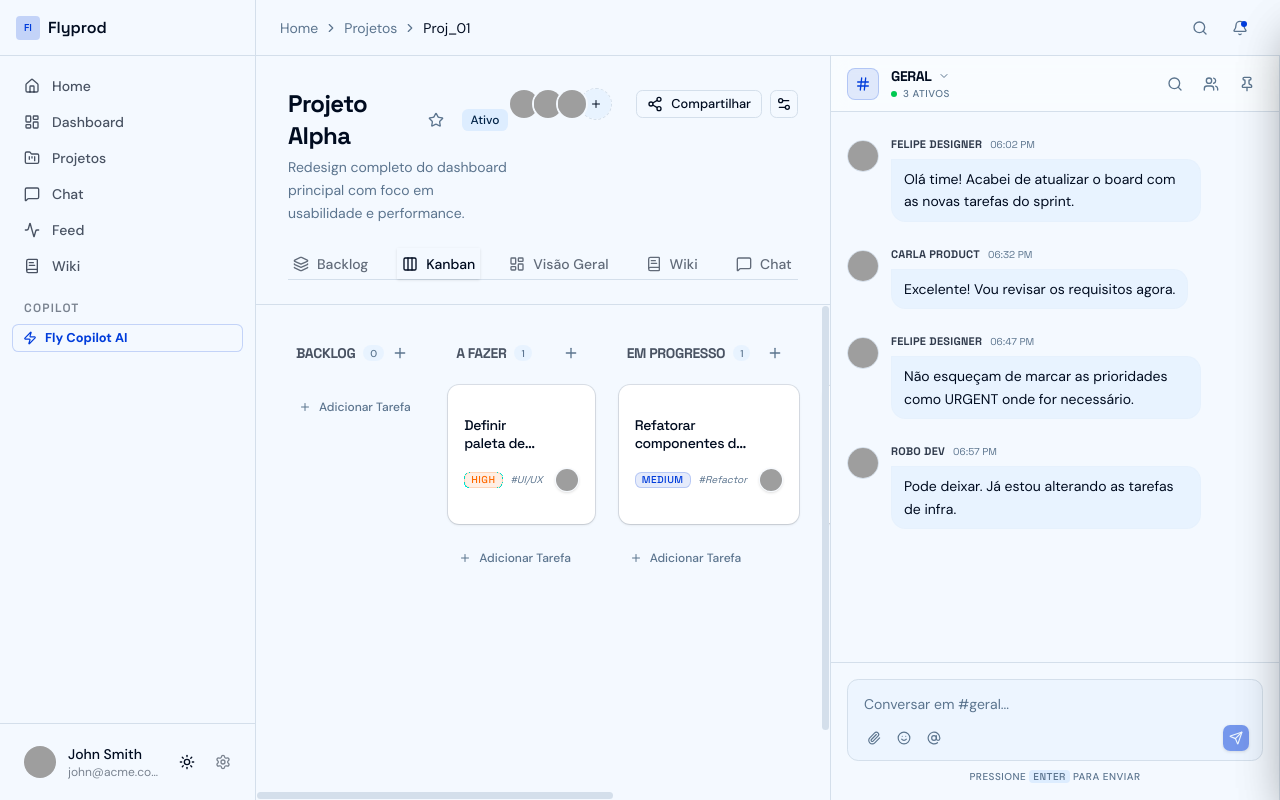
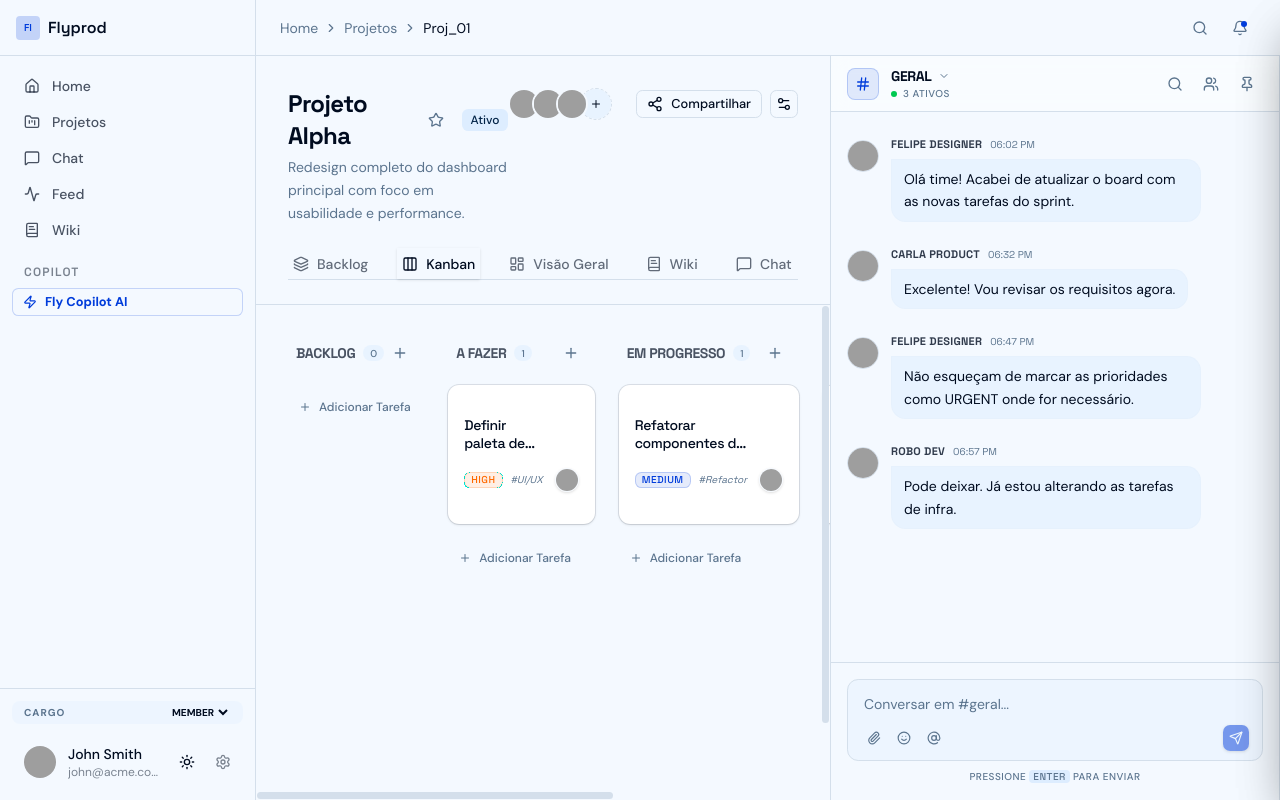
Before and after one commit to leandroota/b2b-saas-web, a Next.js app: page /projects/proj_01 in a window 1280 px wide. Built offline with nearby package versions, Linux system fonts and the light colour scheme; grey boxes are pictures that could not be loaded.

Commit message:
feat: complete Phase 2 with RBAC, Skeletons and UI polish

```diff
--- /dev/null
+++ b/src/components/auth/permission-guard.tsx
@@ -0,0 +1,23 @@
+"use client";
+
+import { useAppStore, UserRole } from "@/store/use-app-store";
+import React from "react";
+
+interface PermissionGuardProps {
+    role: UserRole;
+    children: React.ReactNode;
+    fallback?: React.ReactNode;
+}
+
+export function PermissionGuard({ role, children, fallback = null }: PermissionGuardProps) {
+    const { currentUser } = useAppStore();
+
+    // Basic logic: ADMIN can do everything, MEMBER only matches 'MEMBER'
+    const hasPermission = currentUser.role === "ADMIN" || currentUser.role === role;
+
+    if (!hasPermission) {
+        return <>{fallback}</>;
+    }
+
+    return <>{children}</>;
+}
--- a/src/components/layout/sidebar.tsx
+++ b/src/components/layout/sidebar.tsx
@@ -1,6 +1,8 @@
 "use client";
 
 import Link from "next/link";
+import { useAppStore } from "@/store/use-app-store";
+import { ModeToggle } from "@/components/mode-toggle";
 import {
     Home,
     FolderKanban,
@@ -15,12 +17,11 @@ import {
 import { cn } from "@/lib/utils";
 import { Button } from "@/components/ui/button";
 import { Avatar, AvatarFallback, AvatarImage } from "@/components/ui/avatar";
-import { useAppStore } from '@/store/use-app-store'; // Added useAppStore import
-import { ModeToggle } from "@/components/mode-toggle";
+import { PermissionGuard } from "@/components/auth/permission-guard";
 
 const navItems = [
     { icon: Home, label: "Home", href: "/" },
-    { icon: LayoutDashboard, label: "Dashboard", href: "/dashboard" },
+    { icon: LayoutDashboard, label: "Dashboard", href: "/dashboard", role: 'ADMIN' },
     { icon: FolderKanban, label: "Projetos", href: "/projects" },
     { icon: MessageSquare, label: "Chat", href: "/chat" },
     { icon: Activity, label: "Feed", href: "/feed" },
@@ -28,7 +29,7 @@ const navItems = [
 ];
 
 export function Sidebar() {
-    const { isCopilotOpen, toggleCopilot } = useAppStore();
+    const { isCopilotOpen, toggleCopilot, currentUser, setUserRole } = useAppStore();
 
     return (
         <aside className="w-64 border-r border-sidebar-border bg-sidebar flex flex-col h-full shrink-0">
@@ -44,7 +45,8 @@ export function Sidebar() {
 
             {/* Primary Navigation */}
             <nav className="flex-1 overflow-y-auto p-3 space-y-1">
-                {navItems.map((item) => (
+                {navItems.map((item) => {
+                    const content = (
                         <Link key={item.href} href={item.href}>
                             <span
                                 className={cn(
@@ -56,7 +58,18 @@ export function Sidebar() {
                                 {item.label}
                             </span>
                         </Link>
-                ))}
+                    );
+
+                    if (item.role) {
+                        return (
+                            <PermissionGuard key={item.href} role={item.role as any}>
+                                {content}
+                            </PermissionGuard>
+                        );
+                    }
+
+                    return content;
+                })}
 
                 <div className="pt-4 pb-2">
                     <div className="px-3 text-xs font-mono font-semibold text-sidebar-foreground/50 mb-2 uppercase tracking-widest">
@@ -79,7 +92,20 @@ export function Sidebar() {
             </nav>
 
             {/* User Footer */}
-            <div className="p-3 border-t border-sidebar-border shrink-0">
+            <div className="p-3 border-t border-sidebar-border shrink-0 space-y-3">
+                {/* Role Switcher Test */}
+                <div className="flex items-center justify-between px-3 py-1 bg-muted/30 rounded-lg">
+                    <span className="text-[10px] font-bold uppercase tracking-widest text-muted-foreground">Cargo</span>
+                    <select
+                        className="bg-transparent text-[10px] font-bold uppercase focus:outline-none"
+                        value={currentUser.role}
+                        onChange={(e) => setUserRole(e.target.value as any)}
+                    >
+                        <option value="ADMIN">Admin</option>
+                        <option value="MEMBER">Member</option>
+                    </select>
+                </div>
+
                 <div className="flex items-center gap-3 px-3 py-2 rounded-md hover:bg-sidebar-accent transition-colors cursor-pointer">
                     <Avatar className="size-8 rounded-md">
                         <AvatarImage src="https://github.com/shadcn.png" />
--- /dev/null
+++ b/src/components/layout/skeletons.tsx
@@ -0,0 +1,52 @@
+"use client";
+
+import { Skeleton } from "@/components/ui/skeleton";
+
+export function KanbanSkeleton() {
+    return (
+        <div className="h-full flex flex-col overflow-hidden">
+            <div className="flex gap-6 p-8 h-full">
+                {[...Array(4)].map((_, i) => (
+                    <div key={i} className="w-[300px] flex flex-col gap-6">
+                        <div className="flex items-center justify-between px-2 shrink-0">
+                            <Skeleton className="h-4 w-24 bg-muted/50" />
+                            <Skeleton className="size-8 rounded-md bg-muted/50" />
+                        </div>
+                        <div className="space-y-4">
+                            {[...Array(3)].map((_, j) => (
+                                <div key={j} className="p-4 rounded-xl border border-border/50 space-y-3 bg-muted/10">
+                                    <Skeleton className="h-4 w-full" />
+                                    <Skeleton className="h-3 w-2/3" />
+                                    <div className="flex justify-between pt-2">
+                                        <Skeleton className="h-4 w-12 rounded-full" />
+                                        <Skeleton className="size-6 rounded-full" />
+                                    </div>
+                                </div>
+                            ))}
+                        </div>
+                    </div>
+                ))}
+            </div>
+        </div>
+    );
+}
+
+export function DashboardSkeleton() {
+    return (
+        <div className="p-8 space-y-8 animate-pulse">
+            <div className="space-y-2">
+                <Skeleton className="h-8 w-64" />
+                <Skeleton className="h-4 w-96" />
+            </div>
+            <div className="grid grid-cols-1 md:grid-cols-2 lg:grid-cols-4 gap-4">
+                {[...Array(4)].map((_, i) => (
+                    <Skeleton key={i} className="h-32 rounded-xl" />
+                ))}
+            </div>
+            <div className="grid grid-cols-1 lg:grid-cols-3 gap-6">
+                <Skeleton className="lg:col-span-2 h-[400px] rounded-xl" />
+                <Skeleton className="h-[400px] rounded-xl" />
+            </div>
+        </div>
+    );
+}
--- a/src/features/dashboard/components/management-dashboard.tsx
+++ b/src/features/dashboard/components/management-dashboard.tsx
@@ -1,6 +1,6 @@
 "use client";
 
-import { useState } from "react";
+import { useState, useEffect } from "react";
 import {
     LayoutDashboard,
     ArrowUpRight,
@@ -21,6 +21,7 @@ import { Badge } from "@/components/ui/badge";
 import { Progress } from "@/components/ui/progress";
 import { ScrollArea } from "@/components/ui/scroll-area";
 import { cn } from "@/lib/utils";
+import { DashboardSkeleton } from "@/components/layout/skeletons";
 
 const MOCK_KPIS = [
     { label: "Projetos Ativos", value: "12", change: "+2", indicator: "up", icon: LayoutDashboard },
@@ -37,6 +38,15 @@ const MOCK_PROJECT_HEALTH = [
 ];
 
 export function ManagementDashboard() {
+    const [isLoading, setIsLoading] = useState(true);
+
+    useEffect(() => {
+        const timer = setTimeout(() => setIsLoading(false), 1200);
+        return () => clearTimeout(timer);
+    }, []);
+
+    if (isLoading) return <DashboardSkeleton />;
+
     return (
         <div className="p-8 space-y-8 animate-in fade-in duration-700">
             {/* Header */}
--- a/src/features/projects/components/kanban-board.tsx
+++ b/src/features/projects/components/kanban-board.tsx
@@ -11,6 +11,7 @@ import { Task, TaskStatus } from "../lib/task-schema";
 import { CreateTaskSheet } from "./create-task-sheet";
 import { useAppStore } from "@/store/use-app-store";
 import { useEffect } from "react";
+import { KanbanSkeleton } from "@/components/layout/skeletons";
 
 const COLUMNS: { id: TaskStatus; label: string }[] = [
     { id: "BACKLOG", label: "Backlog" },
@@ -25,8 +26,14 @@ interface KanbanBoardProps {
 }
 
 export function KanbanBoard({ tasks }: KanbanBoardProps) {
+    const [isLoading, setIsLoading] = useState(true);
     // Basic state to hold tasks, in a real app this would use a more robust state manager or optimistic UI
     const [boardTasks, setBoardTasks] = useState(tasks);
+
+    useEffect(() => {
+        const timer = setTimeout(() => setIsLoading(false), 800);
+        return () => clearTimeout(timer);
+    }, []);
 
     // UI State for task creation
     const [createTaskOpen, setCreateTaskOpen] = useState(false);
@@ -43,6 +50,8 @@ export function KanbanBoard({ tasks }: KanbanBoardProps) {
             blockedCount: boardTasks.filter(t => t.priority === "URGENT").length, // Usando URGENt como proxy de bloqueio
         });
     }, [boardTasks, setProjectContext]);
+
+    if (isLoading) return <KanbanSkeleton />;
 
     const handleCreateTask = (status: TaskStatus) => {
         setDefaultStatus(status);
--- a/src/features/wiki/components/wiki-view.tsx
+++ b/src/features/wiki/components/wiki-view.tsx
@@ -21,6 +21,7 @@ import {
 } from "lucide-react";
 import { useAppStore } from "@/store/use-app-store";
 import { useEffect } from "react";
+import { PermissionGuard } from "@/components/auth/permission-guard";
 import { Button } from "@/components/ui/button";
 import { Input } from "@/components/ui/input";
 import { ScrollArea } from "@/components/ui/scroll-area";
@@ -225,15 +226,16 @@ export function WikiView() {
 
                     <div className="flex items-center gap-2">
                         {!isEditing ? (
-                            <Button
-                                variant="outline"
-                                size="sm"
-                                onClick={handleEdit}
-                                className="h-8 gap-2 text-xs font-bold uppercase tracking-wider border-primary/20 text-primary hover:bg-primary/10 transition-all hover:scale-105"
-                            >
-                                <Edit3 className="size-3.5" />
-                                Editar
-                            </Button>
+                            <PermissionGuard role="ADMIN">
+                                <Button
+                                    variant="ghost"
+                                    size="icon-xs"
+                                    className="size-8 text-muted-foreground hover:bg-primary/10 hover:text-primary transition-all"
+                                    onClick={handleEdit}
+                                >
+                                    <Edit3 className="size-3.5" />
+                                </Button>
+                            </PermissionGuard>
                         ) : (
                             <>
                                 <Button
--- a/src/store/use-app-store.ts
+++ b/src/store/use-app-store.ts
@@ -1,4 +1,6 @@
 import { create } from 'zustand';
+
+export type UserRole = 'ADMIN' | 'MEMBER';
 
 interface AppState {
     isCopilotOpen: boolean;
@@ -19,12 +21,20 @@ interface AppState {
         lastPageTitle: string;
     } | null;
 
+    // RBAC
+    currentUser: {
+        name: string;
+        email: string;
+        role: UserRole;
+    };
+
     toggleCopilot: () => void;
     setCopilotOpen: (isOpen: boolean) => void;
     setActiveWorkspace: (workspaceId: string) => void;
     setActiveTheme: (theme: 'system' | 'light' | 'dark') => void;
     setProjectContext: (context: any) => void;
     setWikiContext: (context: any) => void;
+    setUserRole: (role: UserRole) => void;
 }
 
 export const useAppStore = create<AppState>((set) => ({
@@ -33,6 +43,11 @@ export const useAppStore = create<AppState>((set) => ({
     activeTheme: 'dark',
     currentProjectContext: null,
     currentWikiContext: null,
+    currentUser: {
+        name: "John Smith",
+        email: "john@acme.com",
+        role: "MEMBER", // Default for testing
+    },
 
     toggleCopilot: () => set((state) => ({ isCopilotOpen: !state.isCopilotOpen })),
     setCopilotOpen: (isOpen) => set({ isCopilotOpen: isOpen }),
@@ -40,4 +55,7 @@ export const useAppStore = create<AppState>((set) => ({
     setActiveTheme: (theme) => set({ activeTheme: theme }),
     setProjectContext: (context) => set({ currentProjectContext: context }),
     setWikiContext: (context) => set({ currentWikiContext: context }),
+    setUserRole: (role) => set((state) => ({
+        currentUser: { ...state.currentUser, role }
+    })),
 }));
```
Lines whose indentation alone changed are shown as unchanged.
